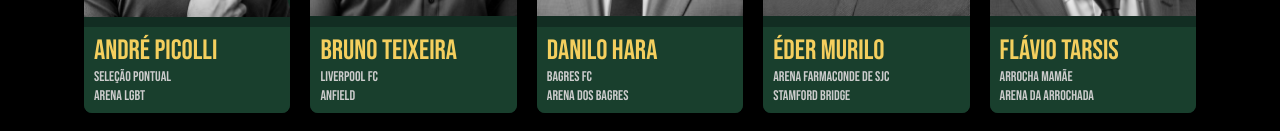
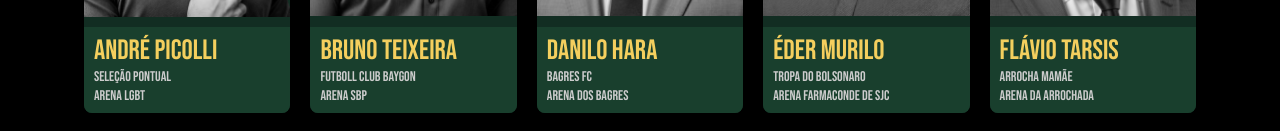
Before and after one commit to Caiorossi00/Extintos, a React (Create React App) app: page /managers in a window 1280 px wide. Shown: the part 731-862 px from the top of the page. Built offline with nearby package versions, Linux system fonts and the light colour scheme; a web font is replaced by a local one.

Commit message:
ajustes nos nomes

```diff
--- a/src/Routes/Managers/ManagerArea.js
+++ b/src/Routes/Managers/ManagerArea.js
@@ -23,13 +23,6 @@ const ManagerArea = () => {
       position: "Defensor",
       team: "Sem Clube",
       price: "R$ 12M",
-    },
-    {
-      id: 4,
-      name: "Jogador 4",
-      position: "Goleiro",
-      team: "Sem Clube",
-      price: "R$ 8M",
     },
   ];
 
--- a/src/assets/data/tabelaManagers.js
+++ b/src/assets/data/tabelaManagers.js
@@ -10,7 +10,7 @@ const groups = [
         pontos: 11,
       },
       {
-        name: "Liverpool",
+        name: "Futboll Club Baygon",
         vitorias: 4,
         derrotas: 0,
         empates: 2,
@@ -24,7 +24,7 @@ const groups = [
         pontos: 14,
       },
       {
-        name: "Arena Farmaconde de SJC",
+        name: "Tropa do Bolsonaro",
         vitorias: 4,
         derrotas: 0,
         empates: 2,
--- a/src/assets/data/teams.js
+++ b/src/assets/data/teams.js
@@ -53,10 +53,10 @@ const teams = [
   },
   {
     id: 2,
-    name: "Liverpool FC",
+    name: "Futboll Club Baygon",
     badge:
       "https://backend.liverpoolfc.com/sites/default/files/styles/xl/public/2024-06/lfc-digital-crest-story-23062024.jpg?itok=S9Bq8wQe",
-    estadio: "Anfield",
+    estadio: "Arena SBP",
     manager: "Bruno Teixeira",
     managerPicture: BrunoTeixeira,
     saldo: "4",
@@ -131,10 +131,10 @@ const teams = [
   },
   {
     id: 4,
-    name: "Arena Farmaconde de SJC",
+    name: "Tropa do Bolsonaro",
     badge:
       "https://i.pinimg.com/originals/d9/38/b6/d938b6c9e78de74ecdd872e795c9ac4b.jpg",
-    estadio: "Stamford Bridge",
+    estadio: "Arena Farmaconde de SJC",
     manager: "Éder Murilo",
     managerPicture: EderMurilo,
     saldo: "3",
```
Also changed, not shown: src/assets/data/managers.js (deleted, +0 -32 lines).
